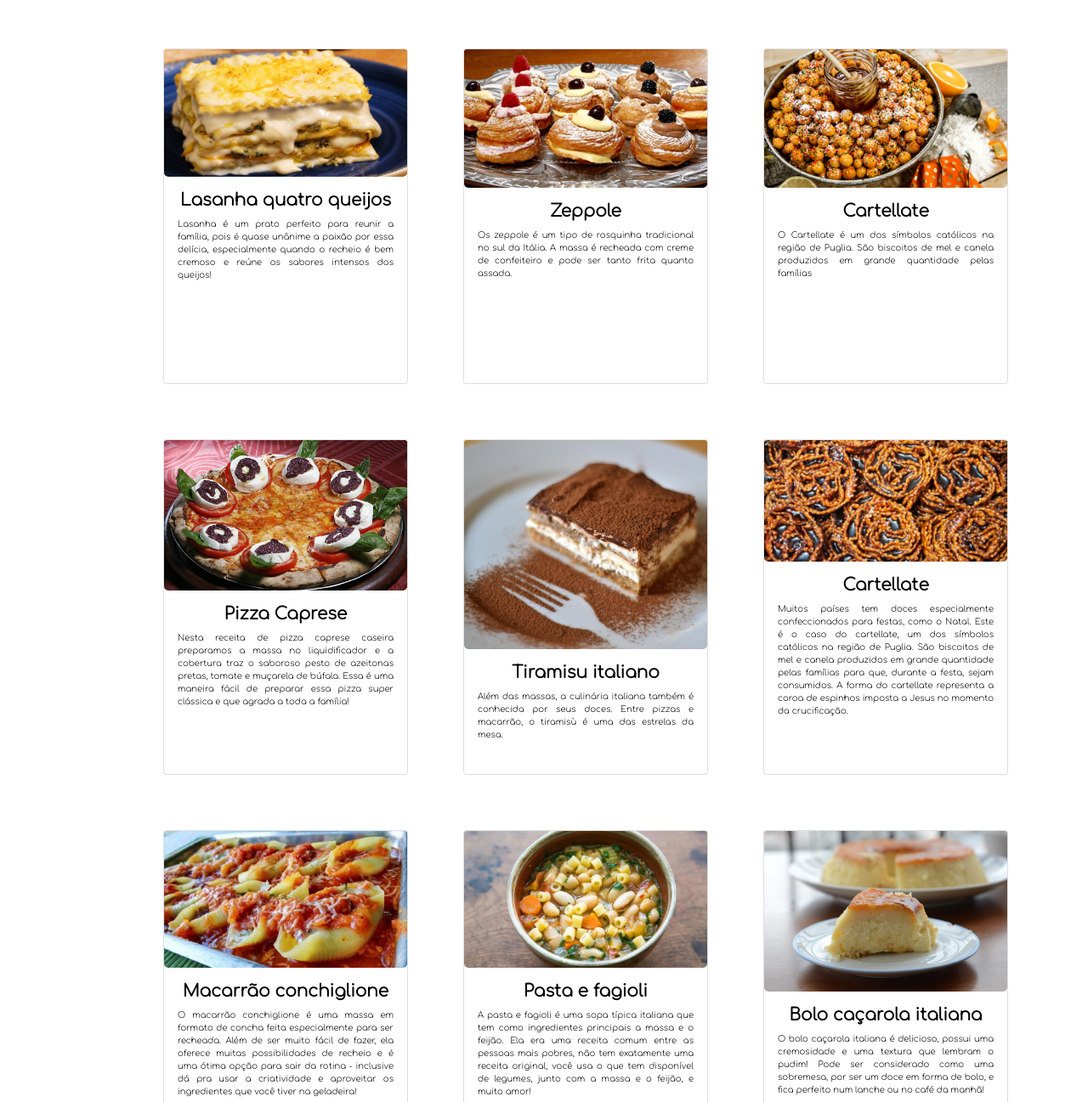
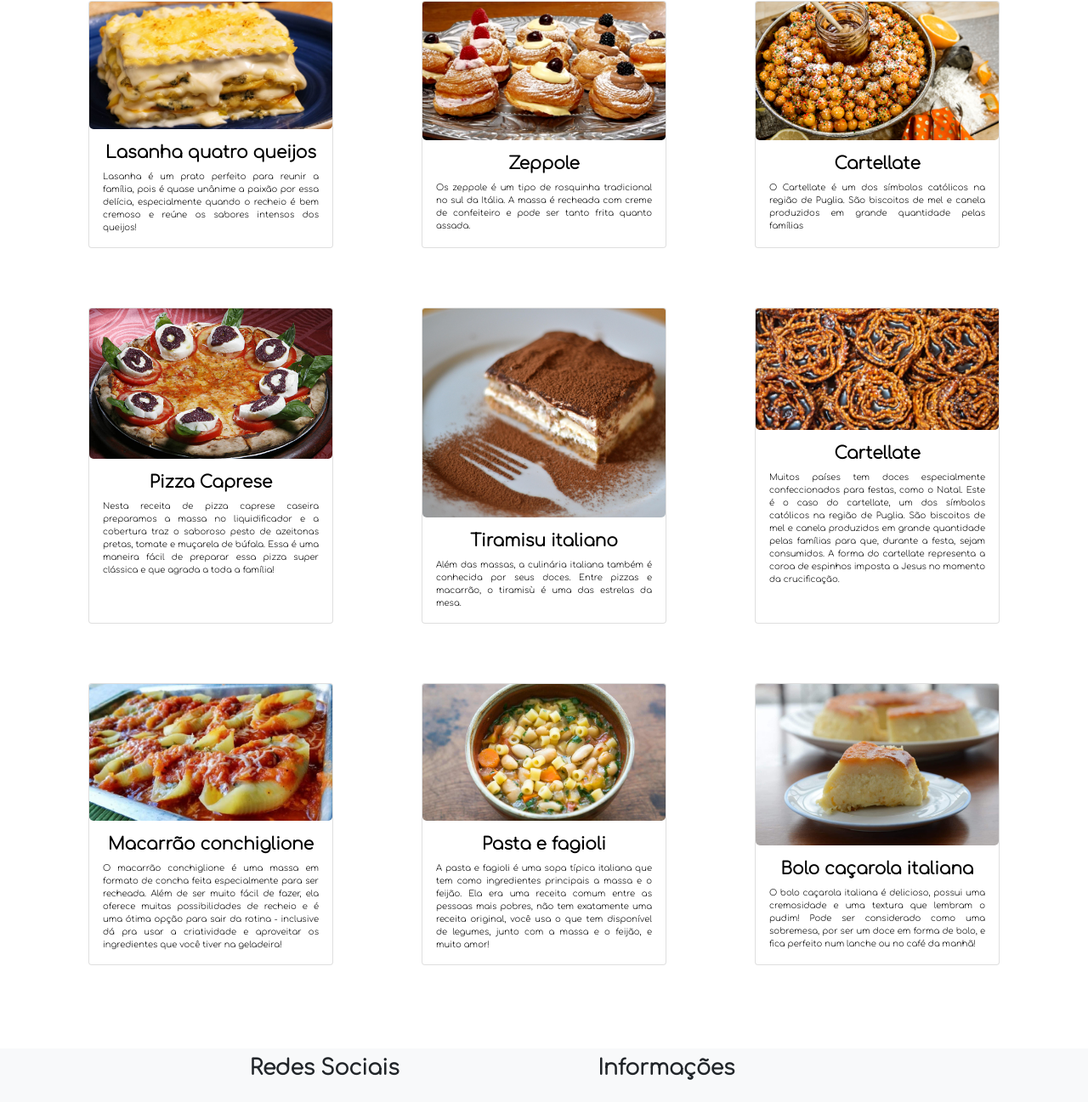
Before and after one commit to wendelschimitz10/Deliziosa-Ricetta, a plain HTML site: page index.html in a window 1280 px wide. Shown: the part 654-1951 px from the top of the page at 85% size. Drawn offline with nearby package versions, Linux system fonts and the light colour scheme.

Commit message:
Alterando o grid para flex e novo estilo

```diff
--- a/css/main/main-style.css
+++ b/css/main/main-style.css
@@ -2,8 +2,9 @@
     font-family: 'Comfortaa', cursive;
 }
 
+/* style referente ao banner com slide show*/
 .carousel-inner{
-    margin-top: 30px;
+    margin-top: 10px;
     padding: 20px;
 }
 
@@ -24,16 +25,41 @@
     transform: scale(1.2,1.2);
 }
 
-.fa-size {
+/* */
+
+/* ícones de midia social */
+.fa--custom {
     margin-top: 2%;
     margin-left: 3%;
     font-size: 35px;
     text-decoration: none;
     color: white;
+    transition: 0.2s;
+}
+
+.fa--custom:hover{
+    transform: scale(1.2,1.2)!important;
+}
+/* */
+
+/* estilizando os cards */
+
+.card{
+    width: 18rem;
+    margin-top: 20px;
+    margin-bottom: 50px;
+    transition: 0.3s;
+}
+
+.card:hover{
+    box-shadow: 0px 1px 10px 1px grey;
+    border-radius: 15px;
+    transform: scale(1.1,1.1);
 }
 
 .card-title{
     font-weight: bold;
+    text-align: center;
 }
 
 .card-text {
@@ -44,35 +70,15 @@
 }
 
 .card-text:hover{
-    font-size: 12px;
-}
-
-.card--change--text {
-    font-size: 50px!important;
+    transform: scale(1.05,1.05);
 }
 
 .card-img-top{
     border-bottom-right-radius: 5px;
     border-bottom-left-radius: 5px;
 }
+/* */
 
-/* adicionando o grid area*/
-.highlights_container {
-    display: grid; /* iniciando grid */
-    grid-template-columns: 1fr 1fr 1fr 1fr; /* adicionando o mesmo tamanho do template das colunas*/
-    grid-auto-rows: 395px; /* adicionando pixels nas linhas */
-    grid-template-areas:  /* iniciando de fato o nosso grid area */
-    "highlights_card1 highlights_card2 highlights_card3"
-    "highlights_card4 highlights_card5 highlights_card6"
-    "highlights_card7 highlights_card8 highlights_card9";
-
-    /* dando uns espaços na margin*/
-    margin-top: 5%;
-    margin-left: 15%;
-
-    text-align: center; /* alinhando o texto no centro */
-    grid-gap: 65px; /* adicionando um espaço entre os grids, tanto no X quanto no Y */
-}
 
 /* como foi adicionado uma referencia aos cards, foi retirado o efeito de hyperlink deles*/
 .highlights__link {
@@ -85,55 +91,3 @@
     color: black;
 }
 /* */
-
-
-/* iniciando os grids em sequencia */
-.highlights_card1 {
-    grid-area: highlights_card1;
-}
-
-.highlights_card2 {
-    grid-area: highlights_card2;
-}
-
-.highlights_card3 {
-    grid-area: highlights_card3;
-}
-
-.highlights_card4 {
-    grid-area: highlights_card4;
-}
-
-.highlights_card5 {
-    grid-area: highlights_card5;
-}
-
-.highlights_card6 {
-    grid-area: highlights_card6;
-}
-
-.highlights_card7 {
-    grid-area: highlights_card7;
-}
-
-.highlights_card8 {
-    grid-area: highlights_card8;
-}
-
-.highlights_card9{
-    grid-area: highlights_card9;
-}
-/* */
-
-
-/* adicionando uma acão nos cards do main */
-.card{
-    transition: 0.7s;
-}
-
-.card:hover{
-    box-shadow: 0px 1px 10px 1px grey;
-    border-radius: 15px;
-    width: 110%!important;
-}
-/* */
--- a/index.html
+++ b/index.html
@@ -125,9 +125,10 @@
 
 		<h1 class="text-center mt-5">Destaques</h1>
 
-		<section class="highlights_container">
+		<section class="card_highlights">
 
-			<div class="card highlights_card1" style="width: 18rem;">
+			<div class="d-flex justify-content-evenly">
+				<div class="card">
 					<a href="#" class="highlights__link">
 						<img src="assets/img/lasanha4queijos.jpg" class="card-img-top" alt="Receita de lasanha quatro queijos">
 						<div class="card-body">
@@ -137,7 +138,7 @@
 					</a>
 				</div>
 
-			<div class="card highlights_card2" style="width: 18rem;">
+				<div class="card" style="width: 18rem;">
 					<a href="#" class="highlights__link">
 						<img src="assets/img/zeppole.jpg" class="card-img-top" alt="Receita de zeppole">
 						<div class="card-body">
@@ -147,7 +148,7 @@
 					</a>
 				</div>
 
-			<div class="card highlights_card3" style="width: 18rem;">
+				<div class="card" style="width: 18rem;">
 					<a href="#" class="highlights__link">
 						<img src="assets/img/struffoli.jpg" class="card-img-top" alt="...">
 						<div class="card-body">
@@ -156,8 +157,9 @@
 						</div>
 					</a>
 				</div>
-
-			<div class="card highlights_card4" style="width: 18rem;">
+			</div>
+			<div class="d-flex justify-content-evenly">
+				<div class="card" style="width: 18rem;">
 					<a href="#" class="highlights__link">
 						<img src="assets/img/pizzacapresebraz.jpg" class="card-img-top" alt="...">
 						<div class="card-body">
@@ -168,7 +170,7 @@
 					</a>
 				</div>
 
-			<div class="card highlights_card5" style="width: 18rem;">
+				<div class="card" style="width: 18rem;">
 					<a href="#" class="highlights__link">
 						<img src="assets/img/tiramasu.jpg" class="card-img-top" alt="Receita de Tiramasu">
 						<div class="card-body">
@@ -179,7 +181,7 @@
 					</a>
 				</div>
 
-			<div class="card highlights_card6" style="width: 18rem;">
+				<div class="card" style="width: 18rem;">
 					<a href="#" class="highlights__link">
 						<img src="assets/img/cartellate.jpg" class="card-img-top" alt="Receita de Cartellate">
 						<div class="card-body">
@@ -189,8 +191,9 @@
 						</div>
 					</a>
 				</div>
-
-			<div class="card highlights_card7" style="width: 18rem;">
+			</div>
+			<div class="d-flex justify-content-evenly">
+				<div class="card" style="width: 18rem;">
 					<a href="#" class="highlights__link">
 						<img src="assets/img/macarrao.jpg" class="card-img-top" alt="...">
 						<div class="card-body">
@@ -200,7 +203,7 @@
 					</a>
 				</div>
 
-			<div class="card highlights_card8" style="width: 18rem;">
+				<div class="card" style="width: 18rem;">
 					<a href="#" class="highlights__link">
 						<img src="assets/img/pastaefagioli.jpg" class="card-img-top" alt="...">
 						<div class="card-body">
@@ -210,7 +213,7 @@
 					</a>
 				</div>
 
-			<div class="card highlights_card9" style="width: 18rem;">
+				<div class="card" style="width: 18rem;">
 					<a href="#" class="highlights__link">
 						<img src="assets/img/bolocacarola.jpg" class="card-img-top" alt="...">
 						<div class="card-body">
@@ -219,7 +222,9 @@
 						</div>
 					</a>
 				</div>
+			</div>
 		</section>
+
 	</main>
 
 
@@ -234,7 +239,7 @@
 				<div class="d-flex flex-row bd-highlight mt-5 d-flex justify-content-center">
 					<div class="p-2 bd-highlight"><a href="https://www.instagram.com/wendel.mkt/"><i class="fab fa-instagram fa--custom fa--custom--color"></i></a></div>
 					<div class="p-2 bd-highlight"><a href="https://github.com/wendelschimitz10/"><i class="fab fa-github fa--custom fa--custom--color"></i></a></div>
-					<div class="p-2 bd-highlight"><a href="https://www.facebook.com/wendel.shimitz.3/"><i class="fab fa-facebook-square fa--custom"></i></a></div>
+					<div class="p-2 bd-highlight"><a href="https://www.facebook.com/wendel.shimitz.3/"><i class="fab fa-facebook-square fa--custom fa--custom--color"></i></a></div>
 				</div>
 				<!-- -->
 			</div>
```
Lines whose indentation alone changed are shown as unchanged.
